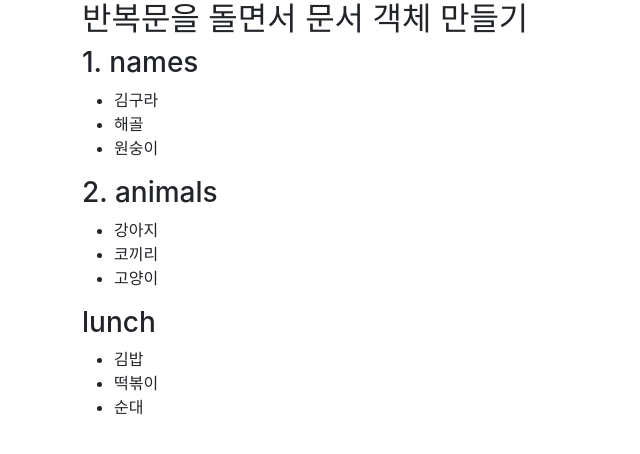
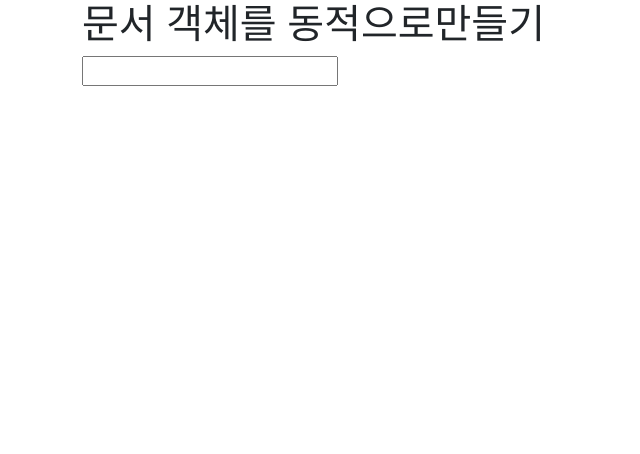
Before and after one commit to jiyoung25/acorn_react_git, a React (Create React App) app: page / in a window 1280 px wide. Shown: the top 454 px of the page, without its empty margins (0-640 px from the left). Built offline with nearby package versions, Linux system fonts and the light colour scheme.

Commit message:
App03_ex2 keyup event 사용

```diff
--- /dev/null
+++ b/src/App03_ex1.js
@@ -0,0 +1,40 @@
+//App03_es1.js[]
+
+import {Component } from "react"
+
+class App extends Component{
+    state = {
+        index:0,
+        msgs:[]
+    }
+    render(){
+        return(
+            <div className="container">
+                <h1>문서 객체를 동적으로만들기</h1>
+                <input type="text" onKeyUp={this.handleKeyUp} />
+                <ul>
+                    {this.state.msgs}
+                </ul>
+            </div>
+
+        );
+    }
+        //input요소에 입력할 때마다 호출되는 함수
+        handleKeyUp = (e) => {
+             console.log(e);
+             if(e.keyCode===13){
+                let msg = e.target.value;
+                //this.state.msgs.push(<li>msg</li>); -> msgs객체에 추가만 될 뿐 ui가 알아서 업데이트 되지는 않는다.
+
+                //setState를 이용해 출력해야 한다.
+                let newArray = this.state.msgs.concat(<li key={this.state.index}>{msg}</li>);
+                this.setState({
+                    index:this.state.index+1,
+                    msgs:newArray
+                });
+                e.target.value = "";
+             }
+        }
+}
+
+export default App;
--- a/src/index.js
+++ b/src/index.js
@@ -1,7 +1,7 @@
 import React from 'react';
 import ReactDOM from 'react-dom/client';
 import './index.css';
-import App from './App03';
+import App from './App03_ex1';
 import reportWebVitals from './reportWebVitals';
 
 const root = ReactDOM.createRoot(document.getElementById('root'));
```
